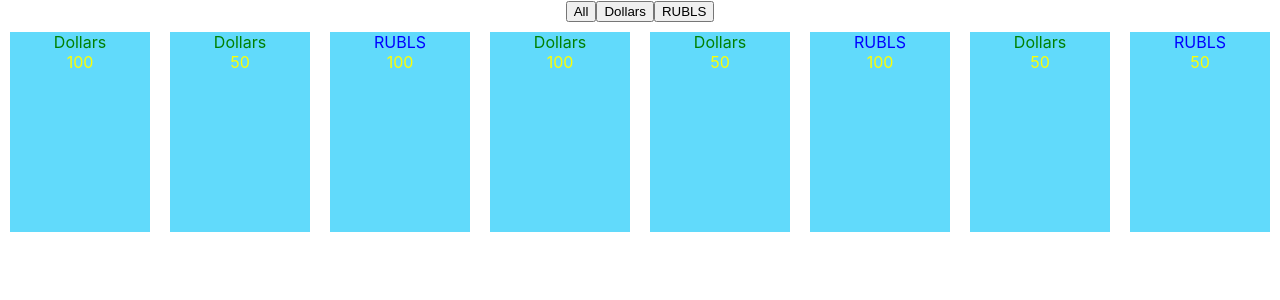
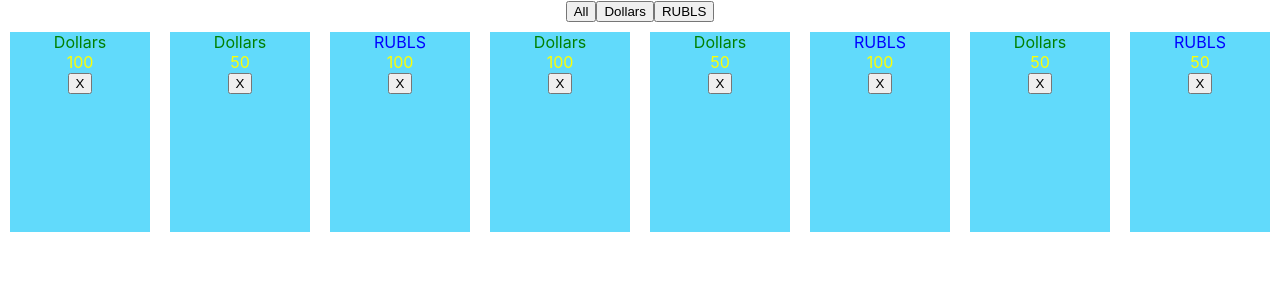
Before and after one commit to talerqa/microtasks, a React (Create React App) app: page / in a window 1280 px wide. Shown: the top 300 px of the page. Built offline with nearby package versions, Linux system fonts and the light colour scheme.

Commit message:
feat: add button remove money

```diff
--- a/src/App.tsx
+++ b/src/App.tsx
@@ -4,20 +4,21 @@ import {Country} from './Country';
 
 export type BanknotsType = 'Dollars' | 'RUBLS' | 'All'// создадим типы для banknotes -он может быть 'Dollars', 'RUBLS' или 'All'
 export type MoneyType = {
+    id: number
     banknotes: BanknotsType
     value: number// не ленимся, убираем заглушку, и пишем правильный тип)
     number: string// ложку за Димыча, за...
 }
 
 let defaultMoney: Array<MoneyType> = [  // типизируем
-    {banknotes: 'Dollars', value: 100, number: ' a1234567890'},
-    {banknotes: 'Dollars', value: 50, number: ' z1234567890'},
-    {banknotes: 'RUBLS', value: 100, number: ' w1234567890'},
-    {banknotes: 'Dollars', value: 100, number: ' e1234567890'},
-    {banknotes: 'Dollars', value: 50, number: ' c1234567890'},
-    {banknotes: 'RUBLS', value: 100, number: ' r1234567890'},
-    {banknotes: 'Dollars', value: 50, number: ' x1234567890'},
-    {banknotes: 'RUBLS', value: 50, number: ' v1234567890'},
+    {id: 1, banknotes: 'Dollars', value: 100, number: ' a1234567890'},
+    {id: 2, banknotes: 'Dollars', value: 50, number: ' z1234567890'},
+    {id: 3, banknotes: 'RUBLS', value: 100, number: ' w1234567890'},
+    {id: 4, banknotes: 'Dollars', value: 100, number: ' e1234567890'},
+    {id: 5, banknotes: 'Dollars', value: 50, number: ' c1234567890'},
+    {id: 6, banknotes: 'RUBLS', value: 100, number: ' r1234567890'},
+    {id: 7, banknotes: 'Dollars', value: 50, number: ' x1234567890'},
+    {id: 8, banknotes: 'RUBLS', value: 50, number: ' v1234567890'},
 ]
 
 // типизируем на входе и выходе
@@ -36,13 +37,19 @@ function App() {
 
     // а вот сейчас притормаживаем. И вдумчиво: константа filteredMoney получает результат функции moneyFilter
     // в функцию передаем деньги и фильтр, по которому ихбудем выдавать(ретёрнуть)
+
+    const deleteMoney = (id: number): void => {
+        setMoney(money.filter(f => f.id !== id))
+    }
+
     const filteredMoney = moneyFilter(money, filterValue)
     return (
       <div className="App">
           <Country
             data={filteredMoney}   //отрисовать будем деньги после фильтрации
-            setFilterValue={setFilterValue}  //useState передаем? Так можно было?!
-
+            setFilterValue={setFilterValue}  //useState передаем? Так можно
+            // было?!
+            deleteMoney={deleteMoney}
           />
       </div>
     );
--- a/src/City.tsx
+++ b/src/City.tsx
@@ -5,6 +5,7 @@ import styled from 'styled-components';
 
 type CityPropsType = {
     data: MoneyType[] //встречаем денюжки
+    deleteMoney: (id: number) => void
 }
 
 export const City = (props: CityPropsType) => {
@@ -13,6 +14,7 @@ export const City = (props: CityPropsType) => {
         <CurrentBankomat
             key={index}
             money={el}
+            deleteMoney={props.deleteMoney}
         />
     ))
 
--- a/src/Country.tsx
+++ b/src/Country.tsx
@@ -5,6 +5,7 @@ import {BanknotsType, MoneyType} from './App';
 type CountryPropsType = {
   data: Array<MoneyType>
   setFilterValue: (filterValue: BanknotsType) => void // давайте подумаем, setFilter -это гоузчик, у которого всегда в руках товар
+  deleteMoney: (id: number) => void
 }
 
 export const Country = (props: CountryPropsType) => {
@@ -31,7 +32,7 @@ export const Country = (props: CountryPropsType) => {
       </button>
       <button onClick={setRUBLS}>RUBLS
       </button>
-      <City data={props.data}/>
+      <City data={props.data} deleteMoney={props.deleteMoney}/>
     </div>
   );
 };
--- a/src/CurrentBankomat.tsx
+++ b/src/CurrentBankomat.tsx
@@ -4,6 +4,7 @@ import styled from 'styled-components';
 
 type CurrentBankomatPropsType = {
   money: MoneyType
+  deleteMoney: (id: number) => void
 }
 
 
@@ -19,6 +20,10 @@ export const CurrentBankomat = (props: CurrentBankomatPropsType) => {
       <BanknoteValue>
         {props.money.value}
       </BanknoteValue>
+      <button onClick={() => {
+        props.deleteMoney(props.money.id)
+      }}>X
+      </button>
     </Banknote>
   )
     ;
```
